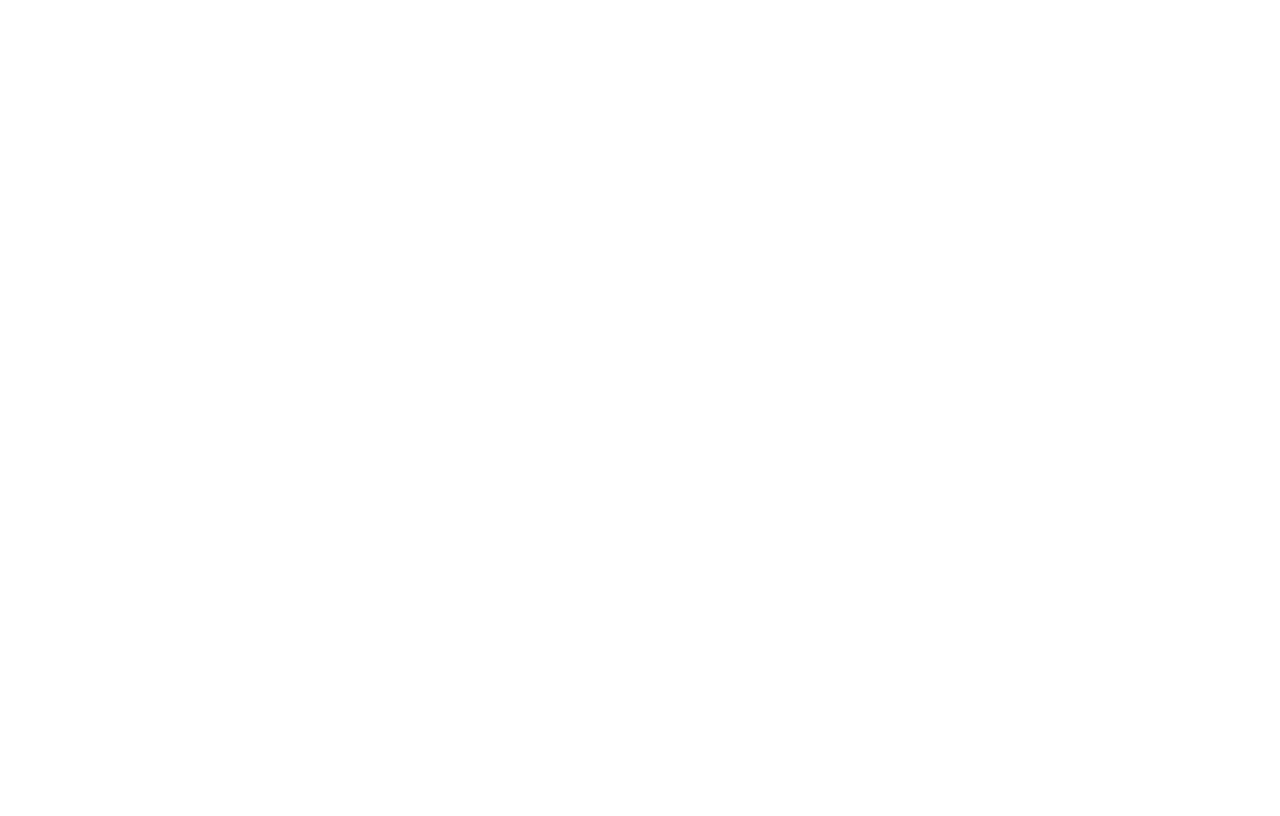
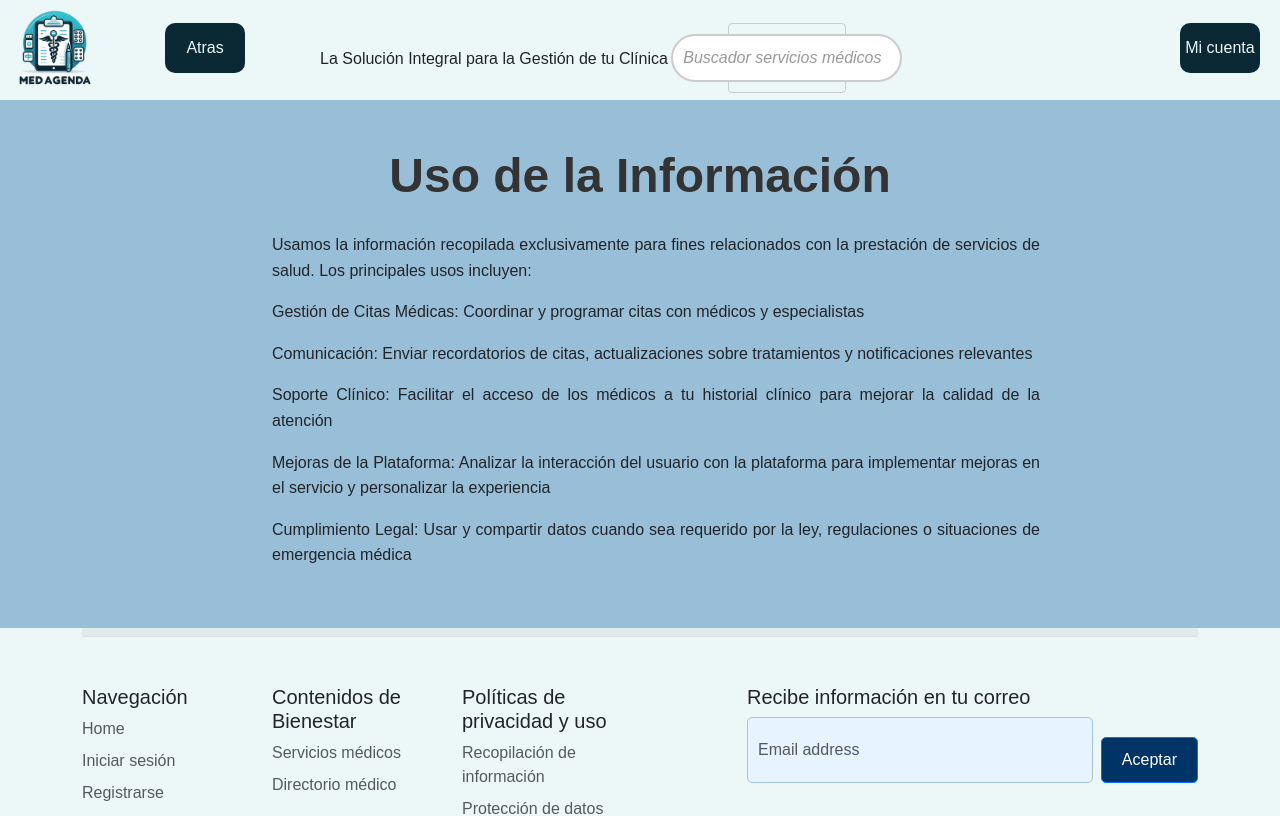
Before and after one commit to PirrY/MedAgenda, a React (Vite) app in the folder FrontEnd/: page /usoInfo in a window 1280 px wide. Before the commit this address had no page. Shown: the top 816 px of the page. Built offline with nearby package versions, Linux system fonts and the light colour scheme.

Commit message:
Políticas de uso y privacidad

```diff
--- a/FrontEnd/src/components/molecules/Footer.jsx
+++ b/FrontEnd/src/components/molecules/Footer.jsx
@@ -45,13 +45,13 @@ export default function Footer() {
               <h5>Políticas de privacidad y uso</h5>
               <ul className="nav flex-column">
                 <li className="nav-item mb-2">
-                  <a href="#" className="nav-link p-0 text-body-secondary">Recopilación de información</a>
+                  <a href="/RecopilacionInfo" className="nav-link p-0 text-body-secondary">Recopilación de información</a>
                 </li>
                 <li className="nav-item mb-2">
-                  <a href="#" className="nav-link p-0 text-body-secondary">Protección de datos</a>
+                  <a href="/ProteccionDatos" className="nav-link p-0 text-body-secondary">Protección de datos</a>
                 </li>
                 <li className="nav-item mb-2">
-                  <a href="#" className="nav-link p-0 text-body-secondary">Uso de la información</a>
+                  <a href="/UsoInfo" className="nav-link p-0 text-body-secondary">Uso de la información</a>
                 </li>
               </ul>
             </div>
--- a/FrontEnd/src/main.jsx
+++ b/FrontEnd/src/main.jsx
@@ -3,7 +3,7 @@ import { StrictMode } from 'react';
 import { createRoot } from 'react-dom/client';
 import { BrowserRouter as Router, Routes, Route } from 'react-router-dom'; // Import Routes and Route
 
-import { Home, Login, ADashboard, MostrarClientes, ShowCalendar, MostrarPersonal, MedicalServices, NovedadesYMedios, MedicalDirectory } from './pages';
+import { Home, Login, ADashboard, MostrarClientes, ShowCalendar, MostrarPersonal, MedicalServices, NovedadesYMedios, MedicalDirectory, ProteccionDatos, RecopilacionInfo, UsoInfo} from './pages';
 import PrivateRoute from './components/PrivateRoute'; // Import the PrivateRoute component
 
 function App() {
@@ -15,6 +15,9 @@ function App() {
         <Route path="medicalServices" element={<MedicalServices/>}/>
         <Route path="Novedades" element={<NovedadesYMedios/>}/>
         <Route path="medicalDirectory" element={<MedicalDirectory/>}/>
+        <Route path="proteccionDatos" element={<ProteccionDatos/>}/>
+        <Route path="recopilacionInfo" element={<RecopilacionInfo/>}/>
+        <Route path="usoInfo" element={<UsoInfo/>}/>
         <Route
           path="/AHome"
           element={
--- /dev/null
+++ b/FrontEnd/src/pages/ProteccionDatos.css
@@ -0,0 +1,24 @@
+.ProteccionDatos {
+    display: flex;
+    flex-direction: column;
+    align-items: center; /* Cambiado de justify a center */
+    padding: 40px;
+    font-family: Arial, sans-serif;
+    background-color: #99BED8;
+}
+
+.info {
+    text-align: justify;
+    font-size: 1em;
+    line-height: 1.6;
+    max-width: 800px;
+    margin: 20px 0;
+}
+
+.tittle {
+    font-size: 3em;
+    margin-bottom: 20px;
+    color: #333;
+    text-align: center;
+    font-weight: bold;
+}
--- /dev/null
+++ b/FrontEnd/src/pages/ProteccionDatos.jsx
@@ -0,0 +1,26 @@
+import React from 'react';
+import Header from '../components/molecules/Header';
+import Footer from '../components/molecules/Footer';
+import './ProteccionDatos.css';
+
+export function ProteccionDatos(){
+    return(
+        <div>
+            <Header/>
+        <div className='ProteccionDatos'>
+        <center>
+                <div class="tittle">Protección de Datos</div>
+            <div className='info'>
+                <ol>La seguridad de tus datos es nuestra prioridad. Hemos implementado medidas robustas para proteger tu información, tales como:</ol>
+                <ol>Encriptación: Toda la información sensible se encripta tanto durante su almacenamiento como durante su transmisión</ol>
+                <ol>Acceso Restringido: Solo personal autorizado y con un propósito justificado puede acceder a los datos, dependiendo de su rol</ol>
+                <ol>Seguridad en los Servidores: Almacenamos la información en servidores protegidos con firewalls y monitoreo constante para prevenir accesos no autorizados</ol>
+                <ol>Auditorías y Monitoreo: Realizamos auditorías periódicas de seguridad para identificar y corregir posibles vulnerabilidades</ol>
+                <ol>Políticas Internas de Seguridad: Capacitación constante al personal para el manejo seguro y ético de los datos sensibles</ol>
+            </div>
+        </center>
+        </div>
+            <Footer/>
+        </div>
+    );
+}
--- /dev/null
+++ b/FrontEnd/src/pages/RecopilacionInfo.css
@@ -0,0 +1,24 @@
+.RecopilacionInfo {
+    display: flex;
+    flex-direction: column;
+    align-items: center; /* Cambiado de justify a center */
+    padding: 40px;
+    font-family: Arial, sans-serif;
+    background-color: #99BED8;
+}
+
+.info {
+    text-align: justify;
+    font-size: 1em;
+    line-height: 1.6;
+    max-width: 800px;
+    margin: 20px 0;
+}
+
+.tittle {
+    font-size: 3em;
+    margin-bottom: 20px;
+    color: #333;
+    text-align: center;
+    font-weight: bold;
+}
--- /dev/null
+++ b/FrontEnd/src/pages/RecopilacionInfo.jsx
@@ -0,0 +1,25 @@
+import React from 'react';
+import Header from '../components/molecules/Header';
+import Footer from '../components/molecules/Footer';
+import './RecopilacionInfo.css';
+
+export function RecopilacionInfo(){
+    return(
+        <div>
+            <Header/>
+        <div className='RecopilacionInfo'>
+        <center>
+        <div class='tittle'>Recopilación de Información</div>
+            <div className='info'>
+                <ol>En MedAgenda, recopilamos la información necesaria para proporcionar un servicio eficiente y personalizado. Los datos que recolectamos incluyen:</ol>
+                <ol>Información Personal: Nombre, dirección, correo electrónico y número de teléfono. Información relacionada con la cuenta, como nombre de usuario y contraseña</ol>
+                <ol>Información Médica: Historial clínico, medicamentos recetados, resultados de evaluaciones y detalles de citas médicas</ol>
+                <ol>Preferencias del Usuario: Configuración de notificaciones, recordatorios y preferencias de comunicación</ol>
+                <ol>Información Técnica: Dirección IP, tipo de dispositivo, sistema operativo y datos sobre tu interacción con la plataforma para mejorar la experiencia de uso</ol>
+            </div>
+        </center>
+        </div>
+            <Footer/>
+        </div>
+    )
+}
--- /dev/null
+++ b/FrontEnd/src/pages/UsoInfo.css
@@ -0,0 +1,24 @@
+.UsoInfo {
+    display: flex;
+    flex-direction: column;
+    align-items: center; /* Cambiado de justify a center */
+    padding: 40px;
+    font-family: Arial, sans-serif;
+    background-color: #99BED8;
+}
+
+.info {
+    text-align: justify;
+    font-size: 1em;
+    line-height: 1.6;
+    max-width: 800px;
+    margin: 20px 0;
+}
+
+.tittle {
+    font-size: 3em;
+    margin-bottom: 20px;
+    color: #333;
+    text-align: center;
+    font-weight: bold;
+}
--- /dev/null
+++ b/FrontEnd/src/pages/UsoInfo.jsx
@@ -0,0 +1,26 @@
+import React from 'react';
+import Header from '../components/molecules/Header';
+import Footer from '../components/molecules/Footer';
+import './UsoInfo.css';
+
+export function UsoInfo(){
+    return(
+        <div>
+            <Header/>
+            <div className='UsoInfo'>
+            <center>
+                <div className='tittle'>Uso de la Información</div>
+                <div className='info'>
+                    <ol>Usamos la información recopilada exclusivamente para fines relacionados con la prestación de servicios de salud. Los principales usos incluyen:</ol>
+                    <ol>Gestión de Citas Médicas: Coordinar y programar citas con médicos y especialistas</ol>
+                    <ol>Comunicación: Enviar recordatorios de citas, actualizaciones sobre tratamientos y notificaciones relevantes</ol>
+                    <ol>Soporte Clínico: Facilitar el acceso de los médicos a tu historial clínico para mejorar la calidad de la atención</ol>
+                    <ol>Mejoras de la Plataforma: Analizar la interacción del usuario con la plataforma para implementar mejoras en el servicio y personalizar la experiencia</ol>
+                    <ol>Cumplimiento Legal: Usar y compartir datos cuando sea requerido por la ley, regulaciones o situaciones de emergencia médica</ol>
+                </div>
+            </center>
+            </div>
+            <Footer/>
+        </div>
+    )
+}
--- a/FrontEnd/src/pages/index.js
+++ b/FrontEnd/src/pages/index.js
@@ -10,3 +10,6 @@ export { MedicalDirectory } from './MedicalDirectory';
 export { MedicalServices } from './MedicalServices';
 export { NovedadesYMedios } from './Novedades';
 export {PatientRegistry} from './PatientRegistry';
+export {ProteccionDatos} from './ProteccionDatos';
+export {RecopilacionInfo} from './RecopilacionInfo';
+export {UsoInfo} from './UsoInfo';
```
